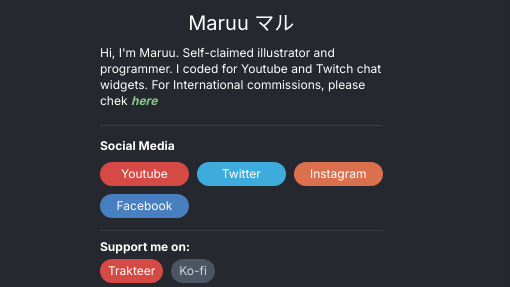
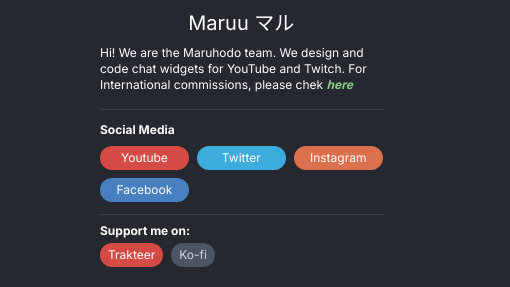
Before and after one commit to amalkhairin/private-project-v2, a plain HTML site: page index.html in a window 1280 px wide. Shown: the part 187-474 px from the top of the page, 0-510 px from the left. Drawn offline with nearby package versions, Linux system fonts and the light colour scheme.

Commit message:
update bio

```diff
--- a/index.html
+++ b/index.html
@@ -72,7 +72,7 @@
                         </div>
                         <div id="profile" class="justify-center">
                             <h2 class="text-xl text-white mt-3 text-center">Maruu マル</h2>
-                            <p class="text-xs text-white mt-2">Hi, I'm Maruu. Self-claimed illustrator and programmer. I coded for Youtube and Twitch chat widgets. For International commissions, please chek <a href="https://vgen.co/maru-maru" class="text-[#88CC88] italic font-bold" target="_blank">here</a></p>
+                            <p class="text-xs text-white mt-2">Hi! We are the Maruhodo team. We design and code chat widgets for YouTube and Twitch. For International commissions, please chek <a href="https://vgen.co/maru-maru" class="text-[#88CC88] italic font-bold" target="_blank">here</a></p>
                         </div>
                         <div id="social-media" class="mt-4 text-left w-full border-t border-t-[#3C3F47] border-b border-b-[#3C3F47]">
                             <h5 class="text-xs font-bold mt-3 text-white text-left">Social Media</h5>
```
